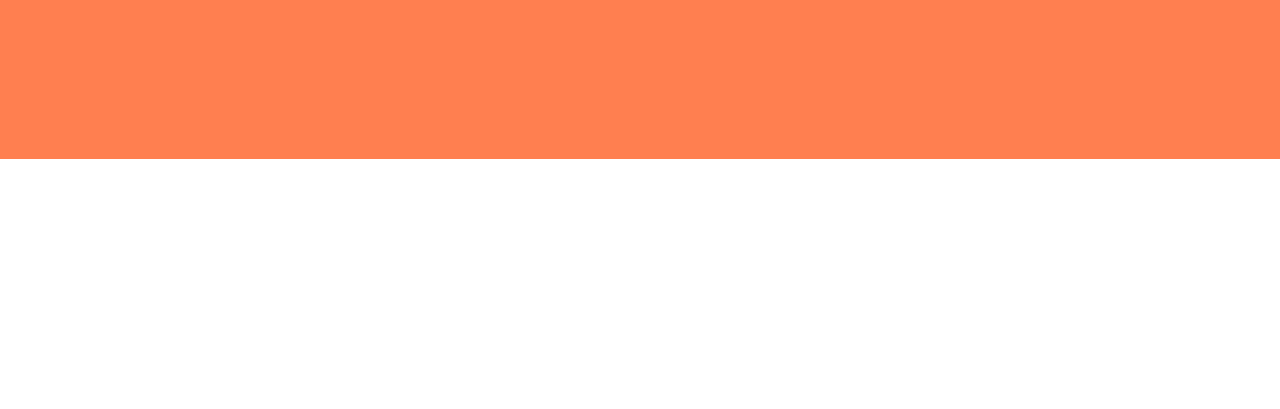
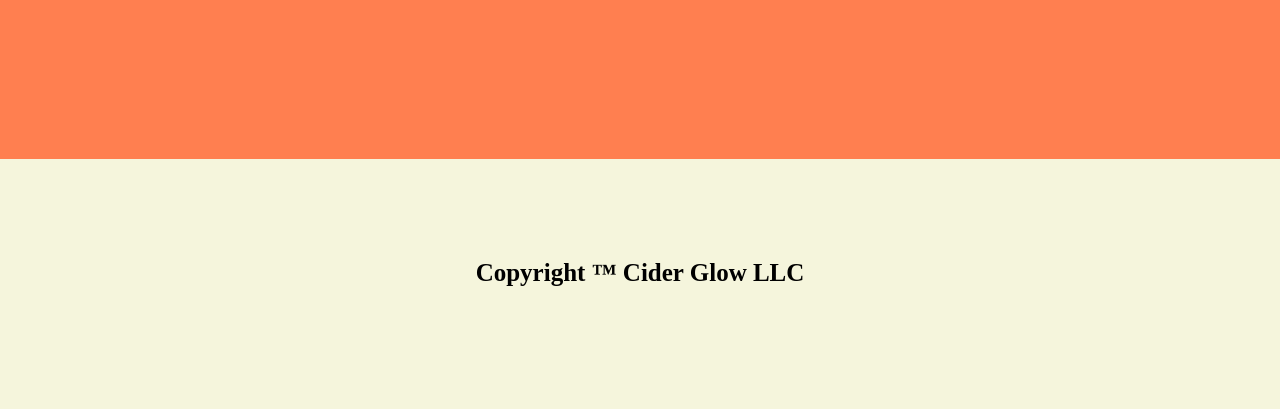
Before and after one commit to jpiva003/Company, a plain HTML site: page index.html in a window 1280 px wide. Shown: the part 1741-2150 px from the top of the page. Before the commit the page ends 1900 px from the top, so only its background shows below. Drawn offline with Linux system fonts and the light colour scheme.

Commit message:
Added trademark with subsequent background

```diff
--- a/index.html
+++ b/index.html
@@ -67,5 +67,8 @@
         />
       </div>
     </div>
+    <div class="background4">
+      <h2 class="Trademark">Copyright ™ Cider Glow LLC</h2>
+    </div>
   </body>
 </html>
--- a/styles.css
+++ b/styles.css
@@ -67,3 +67,13 @@
   display: flex;
   justify-content: space-evenly;
 }
+.background4 {
+  background-color: beige;
+  height: 250px;
+  width: 100%;
+}
+.Trademark {
+  text-align: center;
+  padding-top: 100px;
+  font-size: 25px;
+}
```
